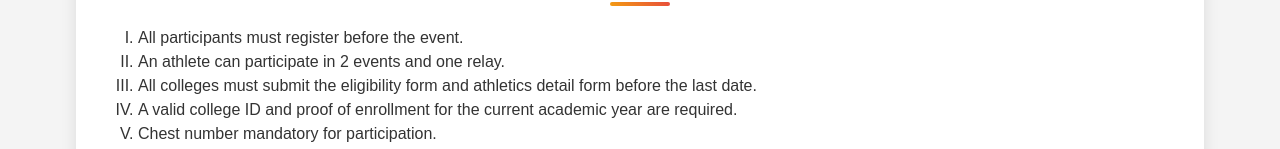
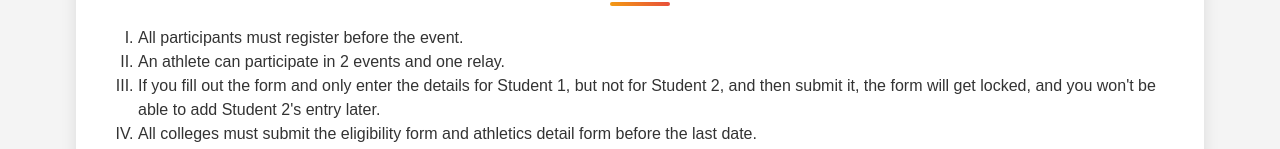
Before and after one commit to athleticmeet-ptu/landing-page, a React (Vite) app: page / in a window 1280 px wide. Shown: the part 786-935 px from the top of the page. Built offline with nearby package versions, Linux system fonts and the light colour scheme.

Commit message:
Update homepage-info.jsx

```diff
--- a/src/homepage-info.jsx
+++ b/src/homepage-info.jsx
@@ -105,6 +105,7 @@ const handleLogin = () => {
           <ol>
             <li>All participants must register before the event.</li>
             <li>An athlete can participate in 2 events and one relay.</li>
+            <li>If you fill out the form and only enter the details for Student 1, but not for Student 2, and then submit it, the form will get locked, and you won't be able to add Student 2's entry later.</li>
             <li>
               All colleges must submit the eligibility form and athletics detail
               form before the last date.
```
